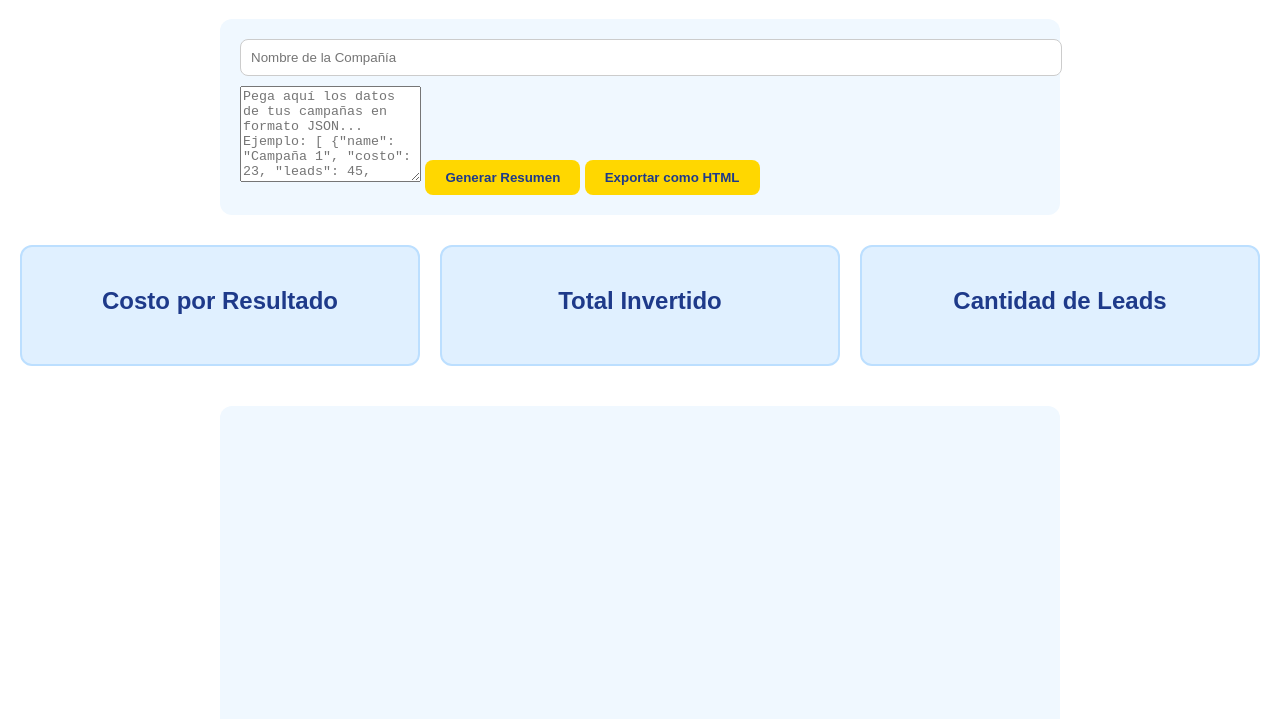
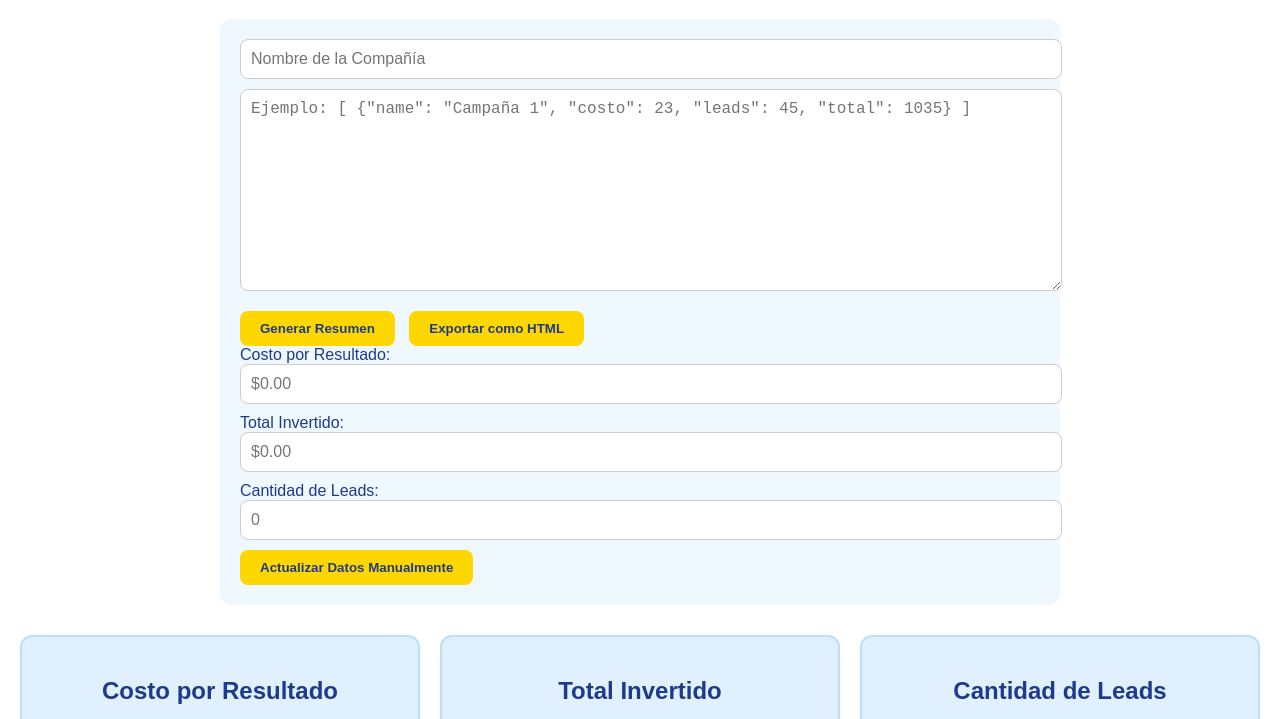
Before and after one commit to CarlosBeta07/Prueba, a plain HTML site: page index.html in a window 1280 px wide. Both pictures are taken after a click on the button "Exportar como HTML". Shown: the part 81-800 px from the top of the page. Drawn offline with nearby package versions, Linux system fonts and the light colour scheme.

Commit message:
Update index.html

```diff
--- a/index.html
+++ b/index.html
@@ -23,13 +23,15 @@
       padding: 20px;
       border-radius: 12px;
     }
-    .input-area input {
+    .input-area input,
+    .input-area textarea {
       display: block;
       width: 100%;
       padding: 10px;
       margin-bottom: 10px;
       border-radius: 8px;
       border: 1px solid #ccc;
+      font-size: 1rem;
     }
     .input-area button {
       background-color: #FFD700;
@@ -39,6 +41,7 @@
       padding: 10px 20px;
       border-radius: 8px;
       cursor: pointer;
+      margin-right: 10px;
     }
     .container {
       display: grid;
@@ -65,16 +68,27 @@
       display: block;
       margin: 0 auto;
     }
+    #exportHTML {
+      margin-top: 10px;
+    }
   </style>
 </head>
 <body>
   <h1>Resumen de Campañas de Facebook</h1>
   <div class="input-area">
     <input type="text" id="companyName" placeholder="Nombre de la Compañía" />
-    <textarea id="campaignData" rows="6" placeholder='Pega aquí los datos de tus campañas en formato JSON...
-Ejemplo: [ {"name": "Campaña 1", "costo": 23, "leads": 45, "total": 1035} ]'></textarea>
+    <textarea id="campaignData" rows="10" placeholder='Ejemplo: [ {"name": "Campaña 1", "costo": 23, "leads": 45, "total": 1035} ]'></textarea>
     <button onclick="generarResumen()">Generar Resumen</button>
-    <button onclick="exportarResumen()">Exportar como HTML</button>
+    <button onclick="exportarResumen()" id="exportHTML">Exportar como HTML</button>
+    <div>
+      <label for="editCosto">Costo por Resultado:</label>
+      <input type="text" id="editCosto" placeholder="$0.00" />
+      <label for="editTotal">Total Invertido:</label>
+      <input type="text" id="editTotal" placeholder="$0.00" />
+      <label for="editLeads">Cantidad de Leads:</label>
+      <input type="text" id="editLeads" placeholder="0" />
+      <button onclick="actualizarResumenManual()">Actualizar Datos Manualmente</button>
+    </div>
   </div>
 
   <h2 id="nombreEmpresa"></h2>
@@ -151,14 +165,29 @@ Ejemplo: [ {"name": "Campaña 1", "costo": 23, "leads": 45, "total": 1035} ]'></
       });
     }
 
+    function actualizarResumenManual() {
+      const costo = document.getElementById("editCosto").value;
+      const total = document.getElementById("editTotal").value;
+      const leads = document.getElementById("editLeads").value;
+
+      if (costo) document.getElementById("costoResultado").innerText = costo;
+      if (total) document.getElementById("totalInvertido").innerText = total;
+      if (leads) document.getElementById("cantidadLeads").innerText = leads;
+    }
+
     function exportarResumen() {
       const nombreEmpresa = document.getElementById("nombreEmpresa").innerText;
+      const costo = document.getElementById("costoResultado").innerText;
+      const total = document.getElementById("totalInvertido").innerText;
+      const leads = document.getElementById("cantidadLeads").innerText;
+
       const resumen = `
         <h1>${nombreEmpresa}</h1>
-        <p><strong>Costo por Resultado:</strong> ${document.getElementById("costoResultado").innerText}</p>
-        <p><strong>Total Invertido:</strong> ${document.getElementById("totalInvertido").innerText}</p>
-        <p><strong>Cantidad de Leads:</strong> ${document.getElementById("cantidadLeads").innerText}</p>
+        <p><strong>Costo por Resultado:</strong> ${costo}</p>
+        <p><strong>Total Invertido:</strong> ${total}</p>
+        <p><strong>Cantidad de Leads:</strong> ${leads}</p>
       `;
+
       const nuevaVentana = window.open("", "_blank");
       nuevaVentana.document.write(`<!DOCTYPE html><html><head><title>Resumen</title></head><body>${resumen}</body></html>`);
       nuevaVentana.document.close();
```
